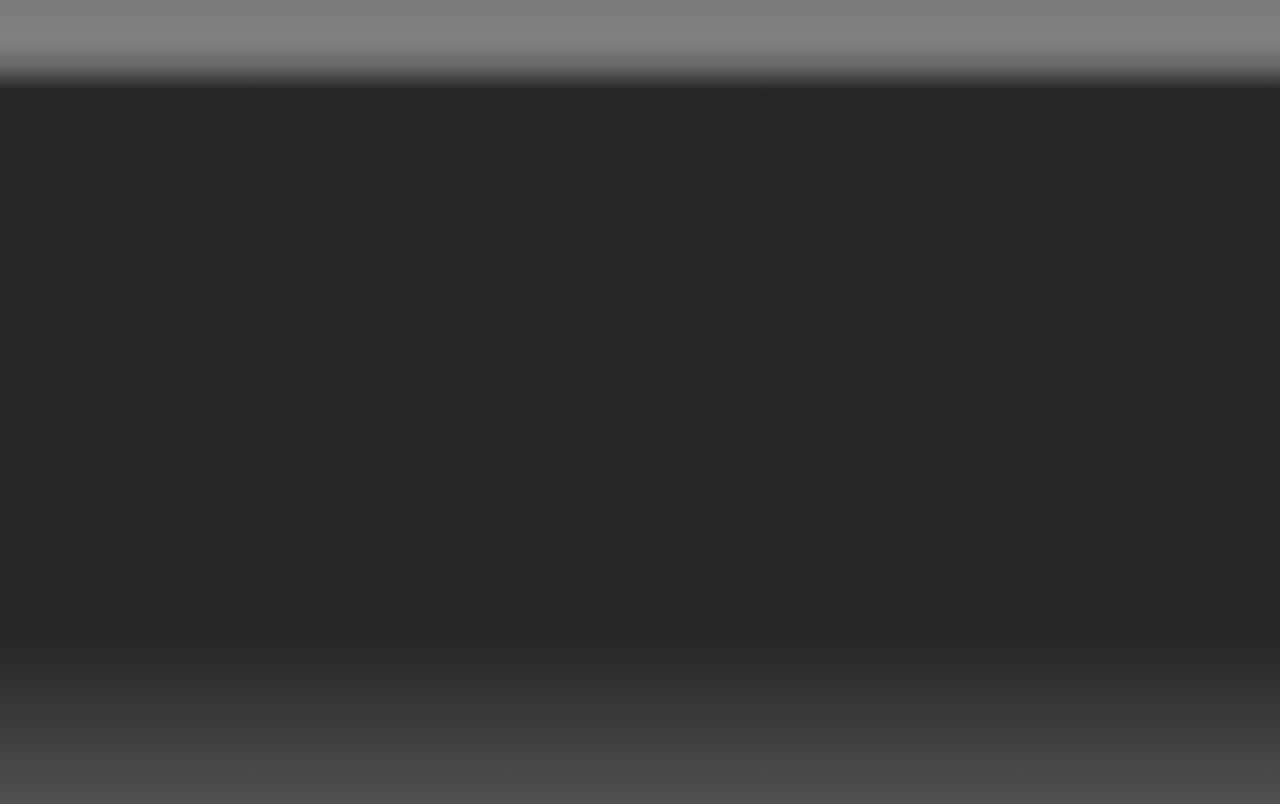
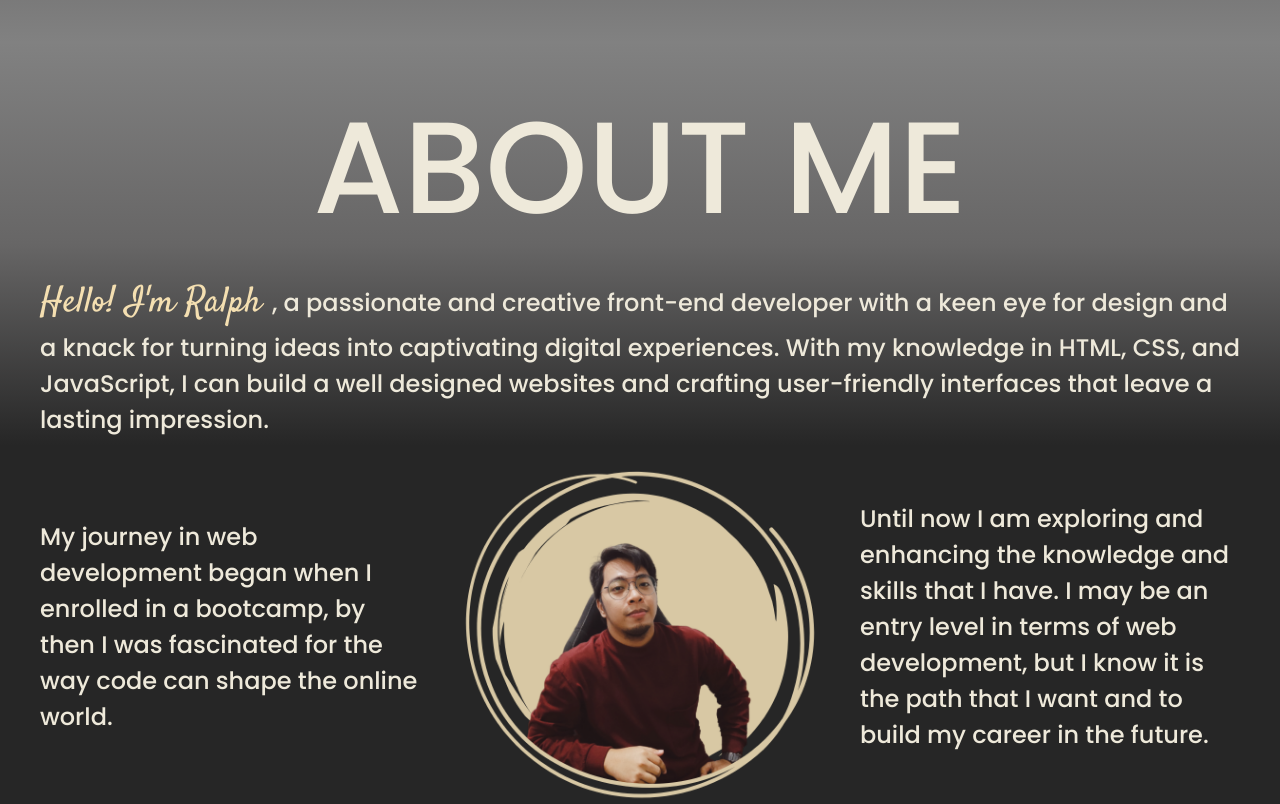
Before and after one commit to ralphzam101/zamrjem, a plain HTML site: page index.html in a window 1280 px wide. Shown: the part 700-1504 px from the top of the page. Drawn offline with nearby package versions, Linux system fonts and the light colour scheme.

Commit message:
aug 15 edit

```diff
--- a/index.html
+++ b/index.html
@@ -25,7 +25,7 @@
               <a class="nav-link" href="#">Home</a>
             </li>
             <li class="nav-item">
-              <a class="nav-link" href="#">About</a>
+              <a class="nav-link" href="#aboutme">About</a>
             </li>
             <li class="nav-item">
               <a class="nav-link" href="#projects">Projects</a>
@@ -41,7 +41,7 @@
   <!-- NAV BAR END-->
 
   <!-- HERO SECTION -->
-  <div class="container-fluid container-1">
+  <div class="container-fluid container-1 padding-3">
     <div class="hero-div">
       <div class="left-div">
         <div class="img-div">
@@ -83,18 +83,49 @@
     </div>
   </div>
 
+  <!-- HERO SECTION END -->
 
 
+  <!-- ABOUT ME -->
 
-  <div class="container-fluid container-2" id="projects">
+  <div class="container-fluid container-2 padding-3" id="aboutme">
+    <div class="about-div">
+      <h1>ABOUT ME</h1>
 
+      <div class="show-div">
+        <img src="assets/Ralph-2.png" alt="" class="img img-fluid">
+      </div>
+
+
+      <div class="top-about-div">
+        <p>
+          <span>Hello! I'm  Ralph </span>, a passionate and creative front-end developer with a keen eye for design and a knack for turning ideas into captivating digital experiences. With my knowledge in HTML, CSS, and JavaScript, I can build a well designed websites and crafting user-friendly interfaces that leave a lasting impression.
+        </p>
+      </div>
+
+      <div class="grid-container">
+        <div class="left-about-div grid-item">
+          <p>
+            My journey in web development began when I enrolled in a bootcamp, by then I was fascinated for the way code can shape the online world.
+          </p>
+        </div>
+
+        <div class="middle-about-div grid-item">
+          <img src="assets/Ralph-2.png" alt="" class="img img-fluid">
+        </div>
+
+        <div class="right-about-div grid-item">
+          <p>
+            Until  now I am exploring and enhancing the knowledge and skills that I have. I may be an entry level in terms of web development, but I know it is the path that I want and to build my career in the future.
+          </p>
+        </div>
+      </div>
+  </div>
 
   </div>
 
 
-  <div class=" container-fluid container-3">
 
-  </div>
 
 </body>
 </html>
--- a/styles.css
+++ b/styles.css
@@ -1,7 +1,7 @@
 @import url('https://fonts.googleapis.com/css2?family=Poppins:ital,wght@0,200;0,300;0,500;0,600;0,700;1,300&family=Satisfy&display=swap');
 
 :root {
-  --color-1: #222222;
+  --color-1: #3d3d3d;
   --color-2:#04293A;
   --color-3:#064663;
   --color-6:#F4DFB1;
@@ -130,13 +130,7 @@ body {
   background: var(--background-1);
   padding: 3rem 0;
 }
-.container-2{
-  width: 100%;
-  height: auto;
-  background: rgb(38,38,38);
-  background: var(--background-2);
-  padding: 3rem 0;
-}
+
 .hero-div {
   width: 100%;
   max-width: 1400px;
@@ -154,7 +148,6 @@ body {
   width: 100%;
   padding-top: 60px;
   text-align: center;
-  /* border: 1px solid yellow; */
 }
 
 .img-div {
@@ -230,9 +223,14 @@ body {
 }
 
 .button-div .msg-btn {
-  background-color: var(--color-3);
-  border: 2px solid var(--color-4);
+  border: 3px solid var(--color-1);
+  background-color: var(--color-6);
   border-radius: 15px;
+  color: var(--color-1);
+  font-weight: 600;
+}
+.button-div .msg-btn i {
+  color: var(--color-1);
 }
 
 .button-div .dl-btn:hover {
@@ -243,8 +241,7 @@ body {
 
 .button-div .msg-btn:hover {
   transform: scale(1.1);
-  border: 2px solid var(--color-6);
-  color: var(--color-6);
+  border: 2px solid var(--color-1);
 }
 
 .socmed-div h3 i {
@@ -266,9 +263,60 @@ body {
 }
 
 
-.container-3 {
-  height: 1000px;
-  background: var(--background-1);
+
+/* ------- ABOUT ME -------- */
+
+.container-2 {
+  width: 100%;
+  background: rgb(38,38,38);
+  background: var(--background-2);
+  padding: 3rem 2rem;
+  font-size: 1.5rem;
+  display: flex;
+  justify-content: center;
+  align-items: center;
+}
+
+.about-div {
+  width: 100%;
+  max-width: 1200px;
+  text-align: left;
+  margin: 0 auto;
+}
+
+.about-div h1 {
+  font-size: clamp(3.8rem, 0.625rem + 10vw, 8.125rem);
+  text-align: center;
+}
+
+.top-about-div {
+  margin-block: 30px;
+}
+
+.grid-container {
+  display: grid;
+  gap: 30px;
+  grid-template-columns: 1fr 1fr 1fr;
+  justify-content: center;
+  align-items: center;
+}
+
+.top-about-div p span {
+  font-family: 'Satisfy', cursive;
+  font-size: 1.5em;
+  color: var(--color-6);
+}
+.middle-about-div img {
+  min-width: 200px
+}
+
+.show-div {
+  display: none;
+}
+
+.padding-3 {
+  padding-top: 3rem;
+  padding-bottom: 3rem;
 }
 
 
@@ -299,7 +347,6 @@ body {
 	60% {transform: translateY(-15px);}
   90% {transform: translateY(0px);}
 }
-
 
 
 
@@ -352,10 +399,9 @@ body {
 
   .container-1 {
     height: auto;
-    padding: 1rem 0;
   }
 
-   .nav-item a {
+  .nav-item a {
     background: rgb(38,38,38);
     text-align: right;
     border-radius: 0;
@@ -403,6 +449,20 @@ body {
     padding: 0 ;
   }
 
+  .left-about-div {
+    grid-column: 1 / span 3;
+  }
+
+  .right-about-div {
+    grid-column: 2 / span 2 ;
+
+  }
+
+  .about-div {
+    text-align: justify;
+  }
+
+
 }
 
 @media (max-width: 768px) {
@@ -419,6 +479,10 @@ body {
     font-size: 1.25rem;
     font-weight: 300;
     margin-inline: 5px;
+  }
+
+  .container-2{
+    font-size: 1.25rem;
   }
 
 }
@@ -440,6 +504,25 @@ body {
   .contact-div h5 .no-show {
     display: none;
   }
+
+  .container-2{
+    font-size: 1.125rem;
+
+  }
+  .right-about-div {
+    grid-column: 1 / span 3;
+  }
+  .middle-about-div {
+    display: none;
+  }
+
+  .show-div {
+    width: 80%;
+    display:block;
+    margin: 3rem auto;
+  }
+
+
 }
 
 
```
Also changed, not shown: assets/Ralph-2.png (added).
